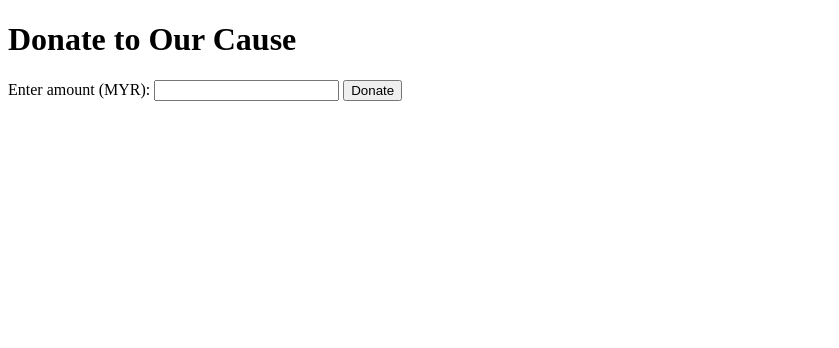
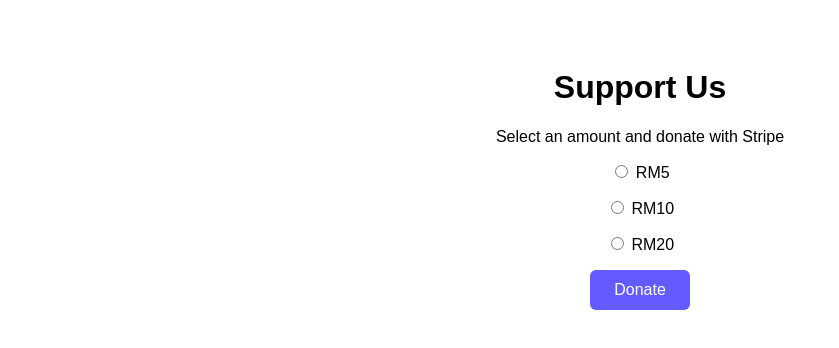
Before and after one commit to leisuredmost/donation-stripe, a website: page public/index.html in a window 1280 px wide. Shown: the whole page, without its empty margins (0-839 px from the left). Drawn offline with Linux system fonts and the light colour scheme.

Commit message:
Update index.html

```diff
--- a/public/index.html
+++ b/public/index.html
@@ -1,30 +1,89 @@
 <!DOCTYPE html>
 <html lang="en">
 <head>
-  <meta charset="UTF-8">
+  <meta charset="UTF-8" />
+  <meta name="viewport" content="width=device-width, initial-scale=1.0"/>
   <title>Donate with Stripe</title>
+  <style>
+    body {
+      font-family: sans-serif;
+      max-width: 600px;
+      margin: 2rem auto;
+      padding: 1rem;
+      text-align: center;
+    }
+    label {
+      display: block;
+      margin: 1rem 0;
+    }
+    button {
+      padding: 0.7rem 1.5rem;
+      font-size: 1rem;
+      border: none;
+      background-color: #635bff;
+      color: white;
+      border-radius: 6px;
+      cursor: pointer;
+    }
+    button:hover {
+      background-color: #5147f4;
+    }
+  </style>
 </head>
 <body>
-  <h1>Donate to Our Cause</h1>
+  <h1>Support Us</h1>
+  <p>Select an amount and donate with Stripe</p>
+
   <form id="donation-form">
-    <label>Enter amount (MYR):</label>
-    <input type="number" id="amount" min="1" required />
+    <label>
+      <input type="radio" name="amount" value="500" />
+      RM5
+    </label>
+    <label>
+      <input type="radio" name="amount" value="1000" />
+      RM10
+    </label>
+    <label>
+      <input type="radio" name="amount" value="2000" />
+      RM20
+    </label>
     <button type="submit">Donate</button>
   </form>
 
   <script>
-    document.getElementById("donation-form").addEventListener("submit", async (e) => {
+    const form = document.getElementById("donation-form");
+
+    form.addEventListener("submit", async (e) => {
       e.preventDefault();
-      const amount = document.getElementById("amount").value;
 
-      const res = await fetch("https://donation-stripe.onrender.com/create-checkout-session", {
-        method: "POST",
-        headers: { "Content-Type": "application/json" },
-        body: JSON.stringify({ amount })
-      });
+      const selected = document.querySelector('input[name="amount"]:checked');
+      if (!selected) {
+        alert("Please select a donation amount.");
+        return;
+      }
 
-      const data = await res.json();
-      window.location.href = data.url;
+      const selectedAmount = parseInt(selected.value);
+
+      try {
+        const res = await fetch("https://donation-stripe.onrender.com/create-checkout-session", {
+          method: "POST",
+          headers: {
+            "Content-Type": "application/json"
+          },
+          body: JSON.stringify({ amount: selectedAmount })
+        });
+
+        const data = await res.json();
+
+        if (data.url) {
+          window.location.href = data.url;
+        } else {
+          alert("Something went wrong. No redirect URL.");
+        }
+      } catch (error) {
+        console.error("Error:", error);
+        alert("Failed to connect to Stripe.");
+      }
     });
   </script>
 </body>
```
